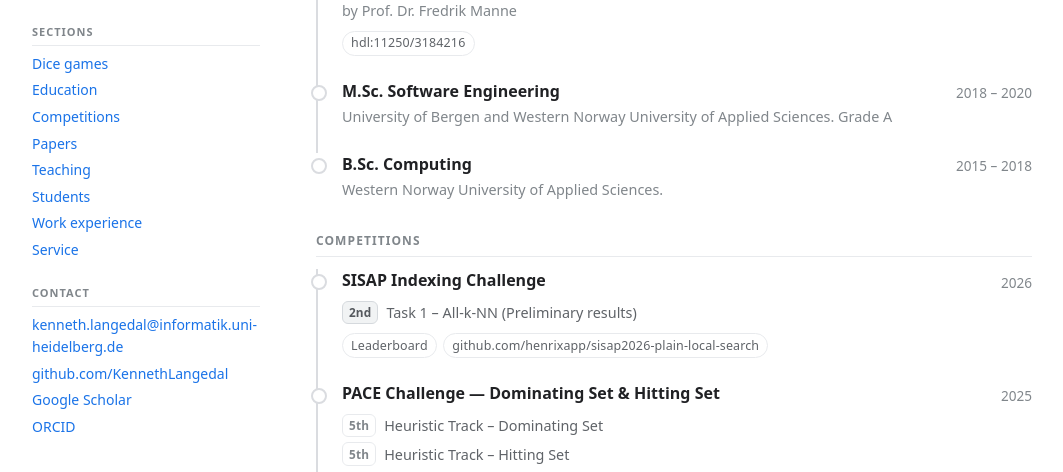
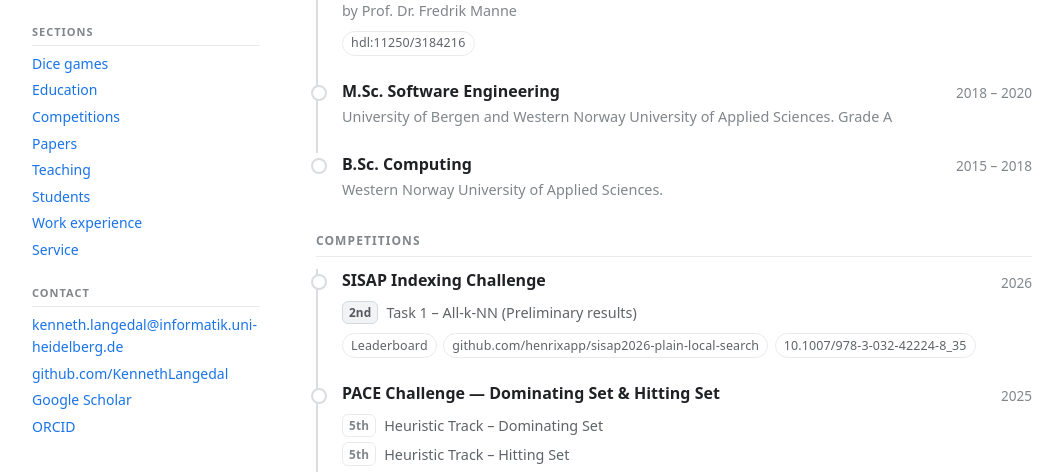
Before and after one commit to KennethLangedal/KennethLangedal.github.io, a website: page index.html in a window 1280 px wide. Shown: the part 306-778 px from the top of the page, without its empty margins (108-1171 px from the left). Drawn offline with Linux system fonts and the light colour scheme.

Commit message:
DOI for SISAP paper in competition section

```diff
--- a/index.html
+++ b/index.html
@@ -140,6 +140,7 @@
                 <span class="links">
                     <a href="https://sisap-challenges.github.io/sisap26-leaderboard/leaderboard.html">Leaderboard</a>
                     <a href="https://github.com/henrixapp/sisap2026-plain-local-search">github.com/henrixapp/sisap2026-plain-local-search</a>
+                    <a href="https://doi.org/10.1007/978-3-032-42224-8_35">10.1007/978-3-032-42224-8_35</a>
                 </span>
             </li>
             <li>
```
